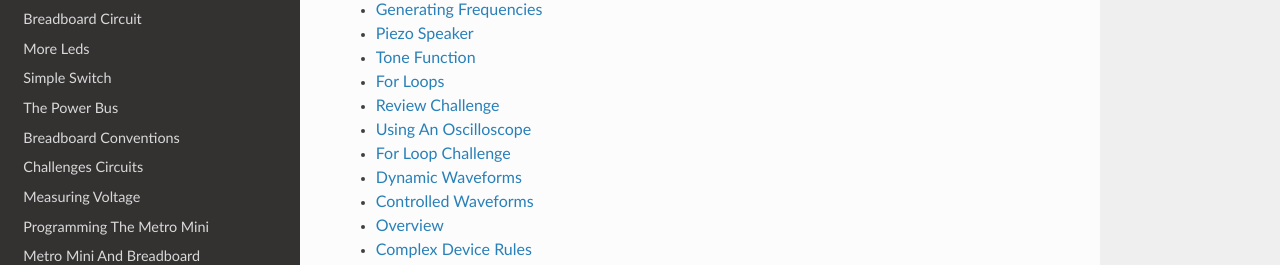
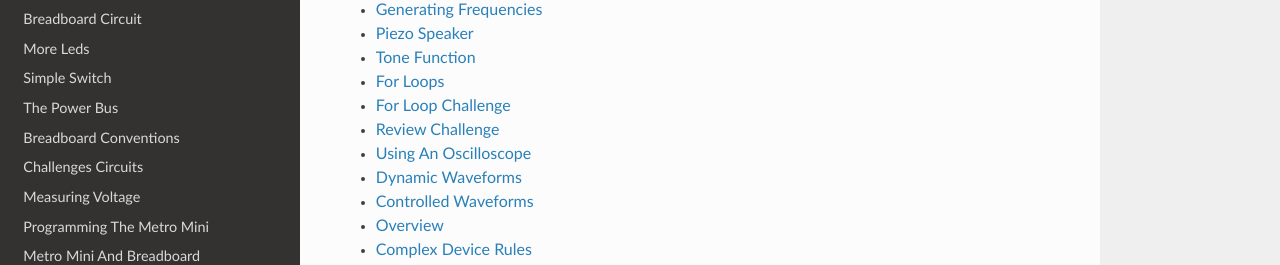
Before and after one commit to maxtkc/mvths-wiki, a Sphinx documentation site: the page built from docs/index.rst, in a window 1280 px wide and 900 px high, scrolled down 1176 px. Shown: the part 162-427 px from the top of the window. Built offline with Sphinx 7.4.7 and the Read the Docs theme 2.0.0, drawn with Linux system fonts in a browser that asks for light colours; pages that are not in the unit, such as notebooks, are missing from menus.

```diff
--- a/docs/index.rst
+++ b/docs/index.rst
@@ -60,9 +60,9 @@ The following is a list of guides for learning about electronics and software in
    026-piezo-speaker
    026a-tone-function
    028a-for-loops
+   028j-for-loop-challenge
    027-review-challenge
    028-using an-oscilloscope
-   028j-for-loop-challenge
    028b-dynamic-waveforms
    028c-controlled-waveforms
    028i-resistive-light-sensor
```
